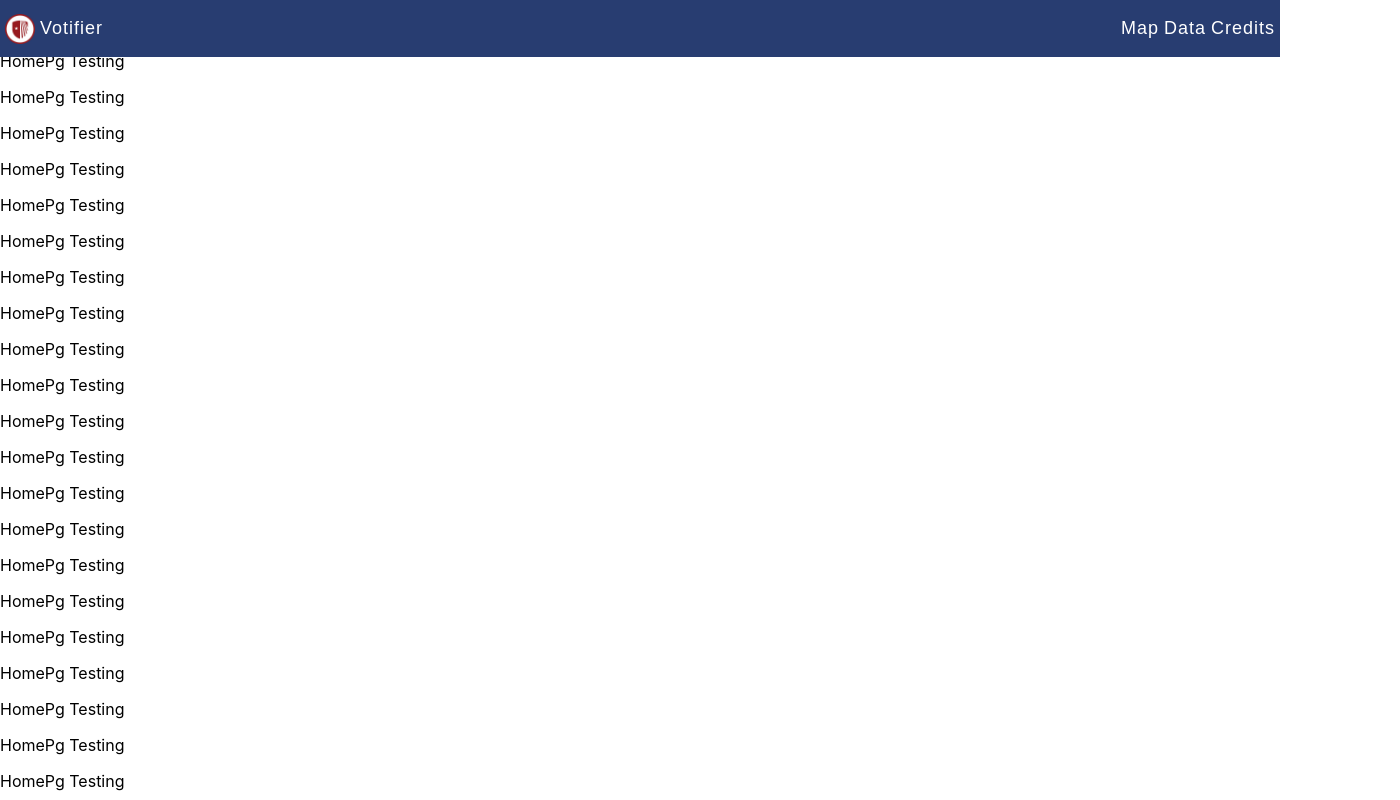
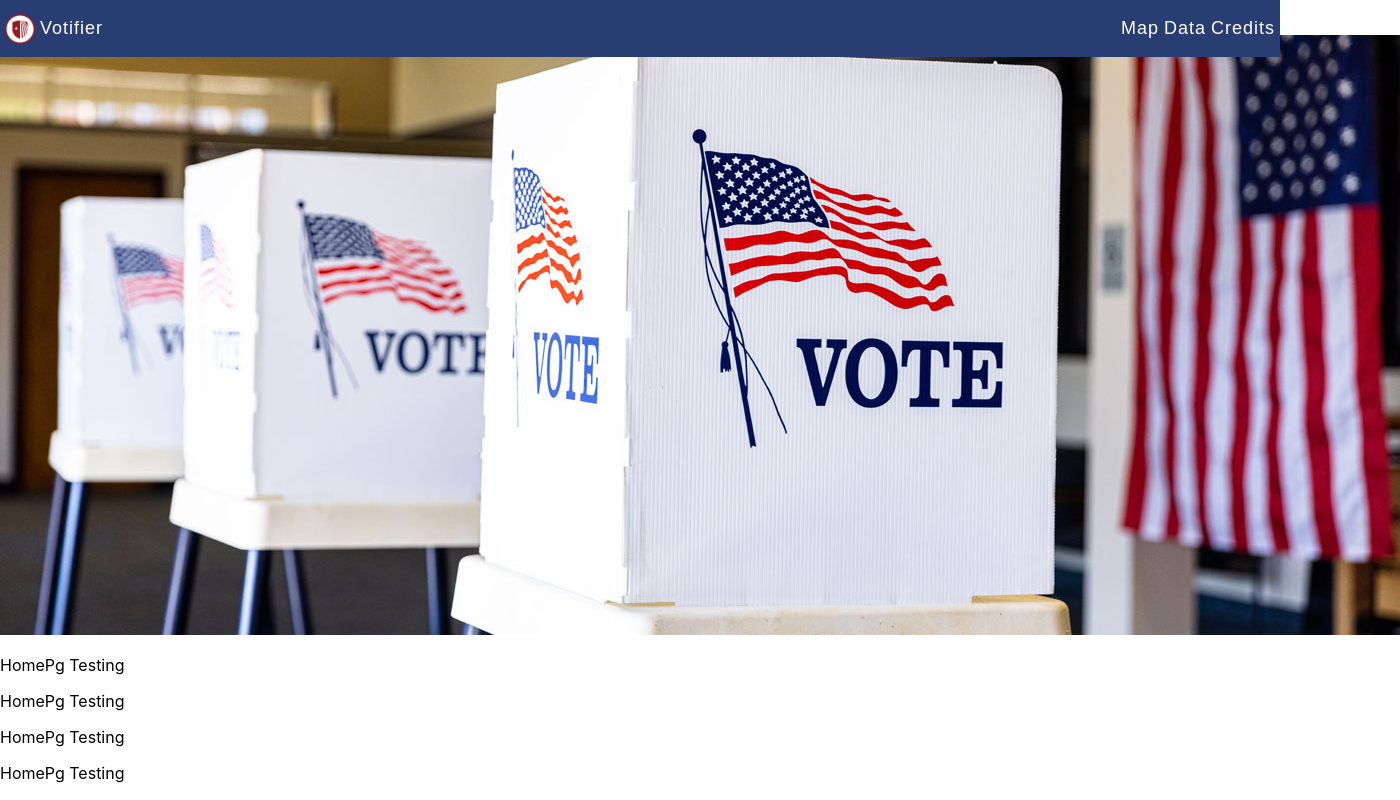
Before and after one commit to SBU-CSE-416/votifier, a React (Create React App) app in the folder client/: page / in a window 1280 px wide. Shown: the top 800 px of the page, 1400 px wide, since content can reach past the window. Built offline with nearby package versions, Linux system fonts and the light colour scheme.

Commit message:
added banner pic

```diff
--- a/client/src/components/homePg.js
+++ b/client/src/components/homePg.js
@@ -1,9 +1,9 @@
 import { useState } from "react";
-import NavBar from "./navBar.js";
 
 export default function HomePg() {
     return (
         <div>
+            <img src="/voting-booth-feat.jpg" alt="banner pic"></img>
             <p>HomePg Testing</p>
             <p>HomePg Testing</p>
             <p>HomePg Testing</p>
--- a/client/src/stylesheets/leftSideMenu.css
+++ b/client/src/stylesheets/leftSideMenu.css
@@ -2,4 +2,5 @@
     width: 200px;
     height: auto;
     background-color: #EBECFF;
+    border-right: #000000 1px solid;
 }
```
Also changed, not shown: client/public/voting-booth-feat.jpg (added).
